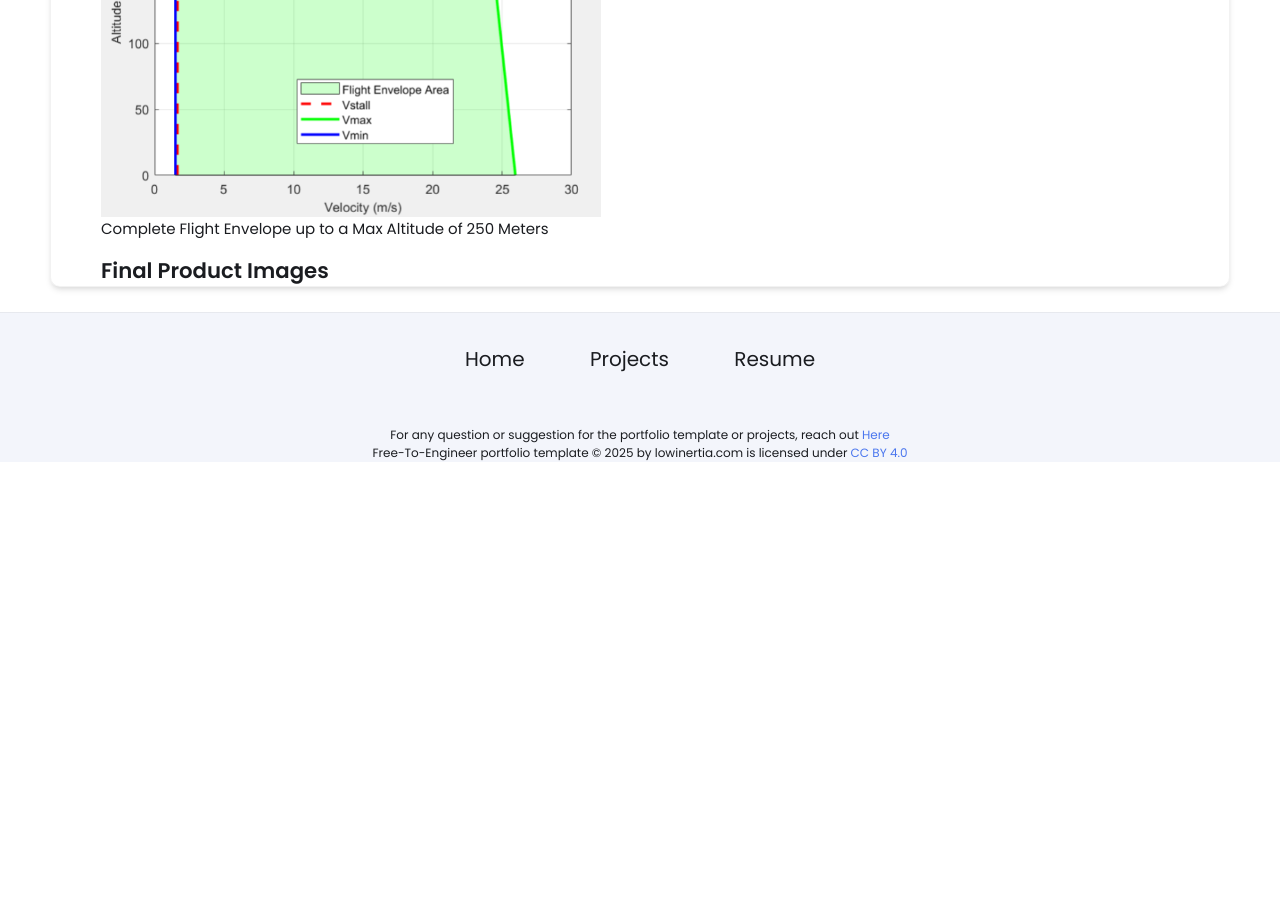
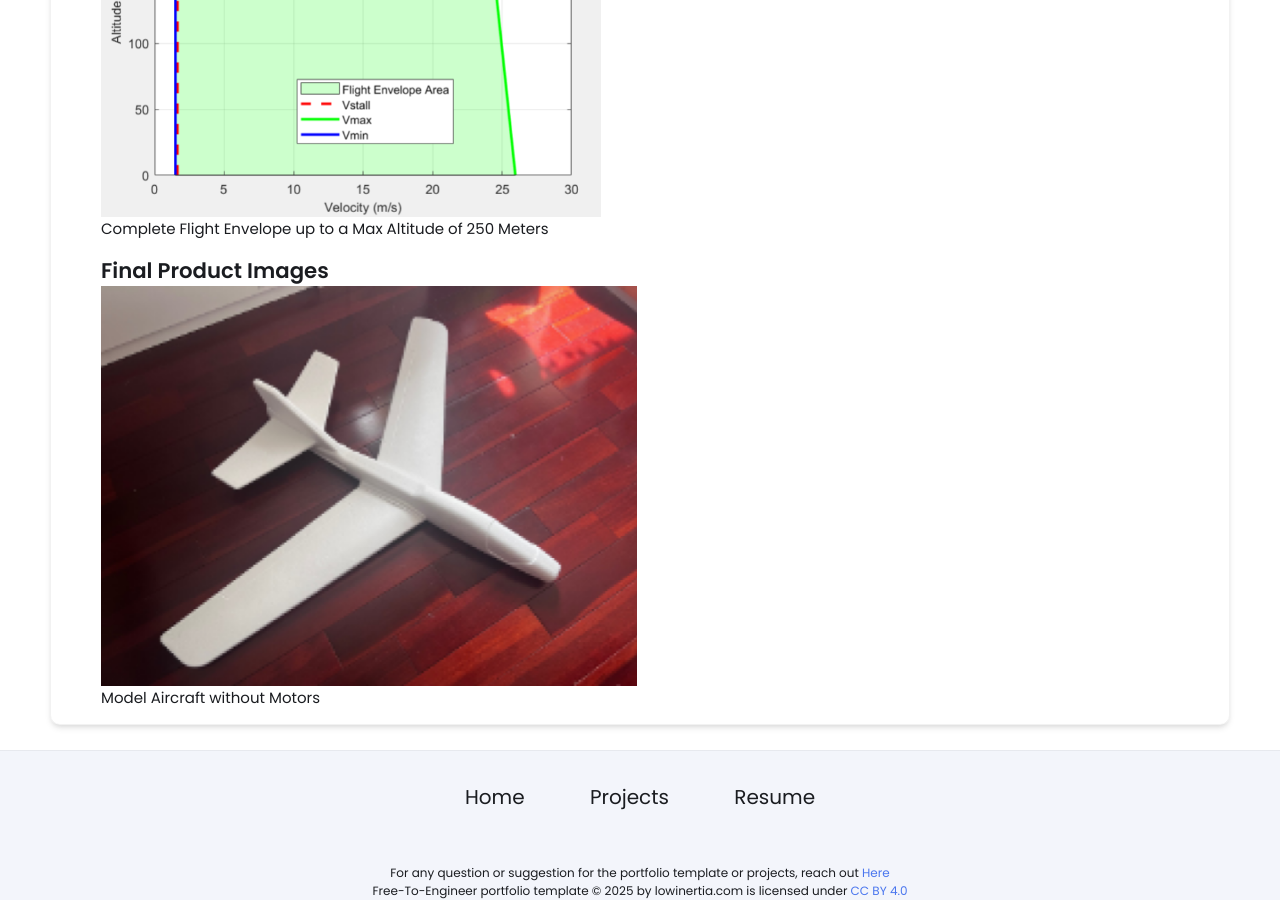
Before and after one commit to Jay-Patel-Engineer/Jay-Patel-Engineer.github.io, a Jekyll site: the page built from _projects/rcaircraft/index.md, in a window 1280 px wide and 900 px high, scrolled down 5352 px. Built offline with Jekyll 4.4.1, drawn with Linux system fonts in a browser that asks for light colours; before the commit the page ends 5814 px from its top, so only the background shows below that.

Commit message:
Update index.md

```diff
--- a/_projects/rcaircraft/index.md
+++ b/_projects/rcaircraft/index.md
@@ -40,3 +40,5 @@ The final performance criteria for this project is to identify the aircraft's pe
 {% include image-gallery.html images="flightenvelope.png" height="400"%}
 <span style="font-size: 15px">Complete Flight Envelope up to a Max Altitude of 250 Meters</span>
 ## Final Product Images
+{% include image-gallery.html images="prototypeaircraft.png" height="400"%}
+<span style="font-size: 15px">Model Aircraft without Motors</span>
```
